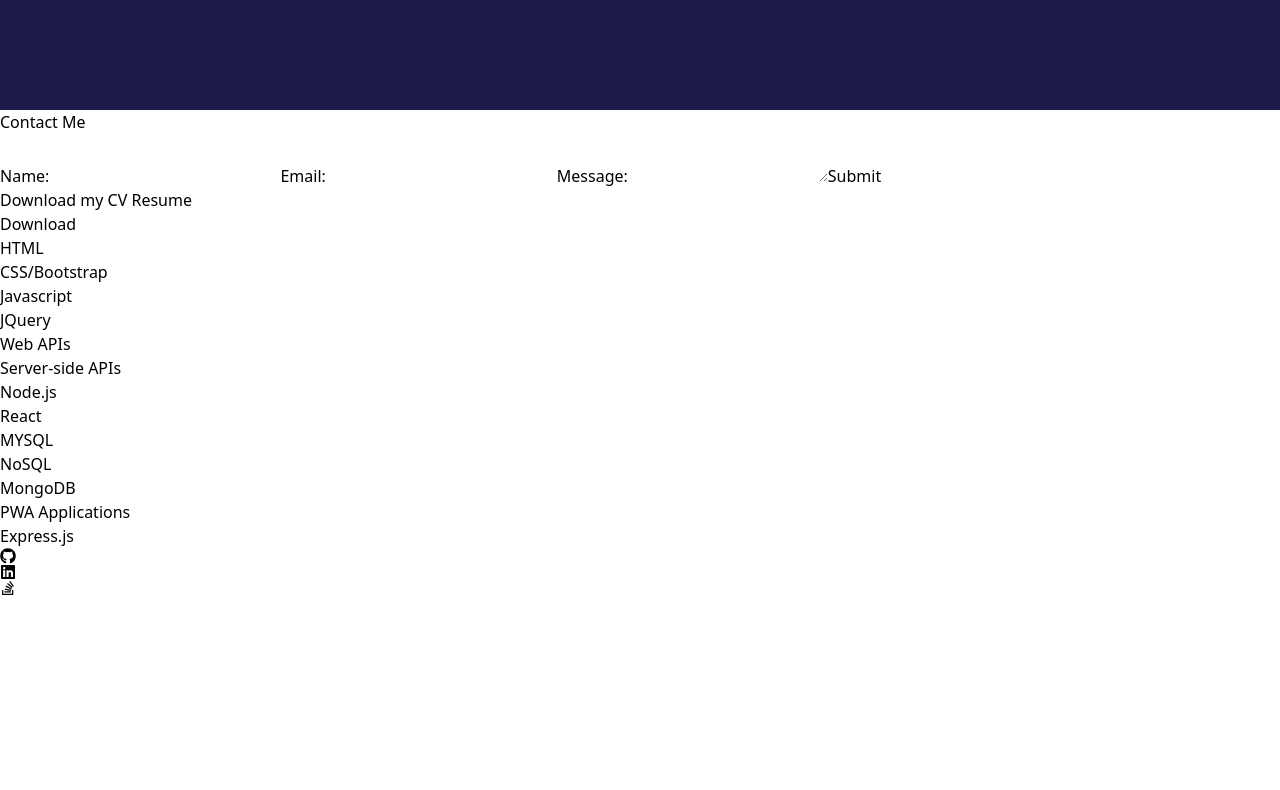
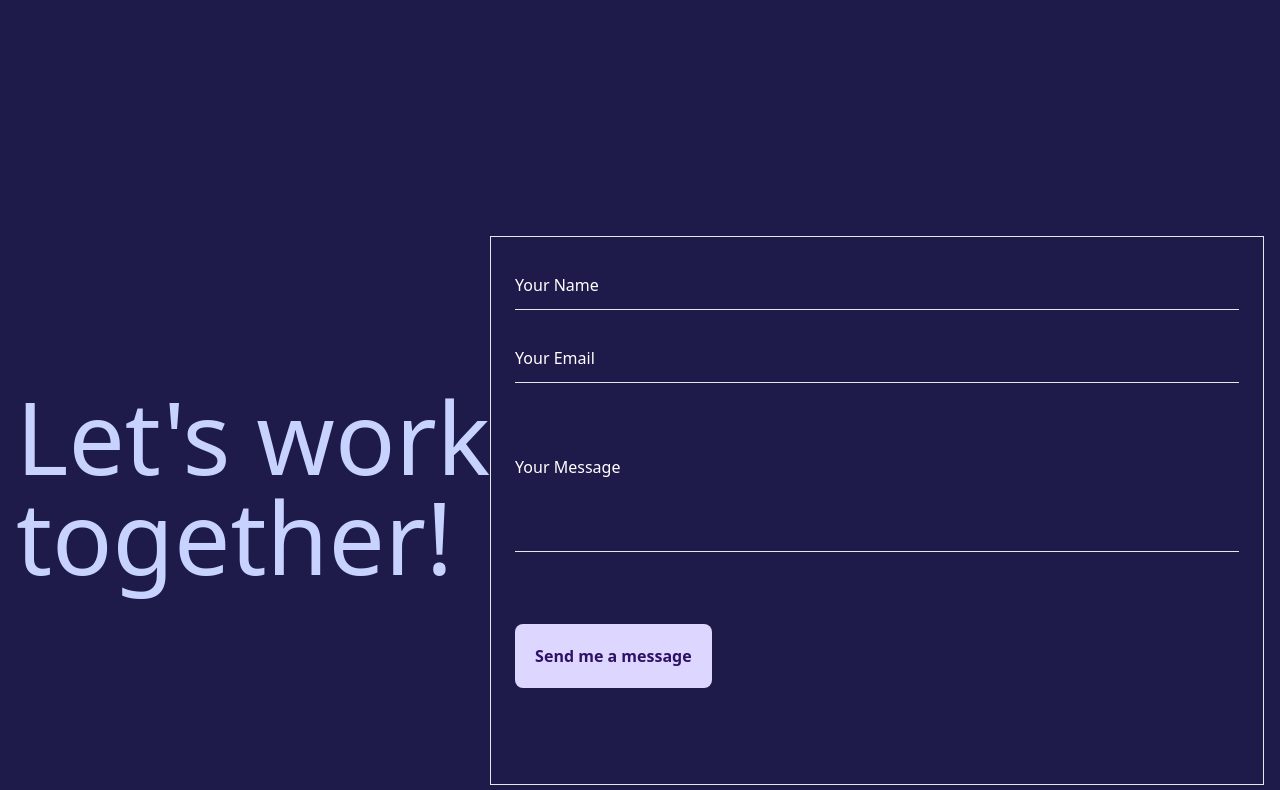
Before and after one commit to destinymarie32601/react-portfolio, a React (Create React App) app: page / in a window 1280 px wide. Shown: the part 1490-2280 px from the top of the page. Before the commit the page ends 2086 px from the top, so only its background shows below. Built offline with nearby package versions, Linux system fonts and the light colour scheme.

Commit message:
finishing up contact page

```diff
--- a/src/components/Contact.js
+++ b/src/components/Contact.js
@@ -1,52 +1,39 @@
-import React, {useState} from 'react';
+import React from 'react';
 
-function Contact() {
-    const [name, setName] = useState('');
-    const [email, setEmail] = useState('');
-    const [message, setMessage] = useState('');
+const Contact = () => {
+    return (
+        <div
+            name="contact"
+            className='w-full h-screen bg-[#1e1b4b] text-[#c7d2fe] flex justify-center items-center p-4'
+        >
+            <h2 className='text-[45px] lg:text-[100px] leading-none mb-12'>
+                Let's work <br /> together!
+            </h2>
+            <form className='flex-1 border rounded-2x1 flex flex-col gap-y-6 pb-24 p-6 items-start'>
+                <input
+                    className='bg-transparent border-b py-3 outline-none w-full
+            placeholder:text-white focus:border-accent'
+                    type='text'
+                    placeholder='Your Name'
+                />
+                <input
+                    className='bg-transparent border-b py-3 outline-none w-full
+            placeholder:text-white focus:border-accent '
+                    type='text'
+                    placeholder='Your Email'
+                />
+                <textarea
+                    className='bg-transparent border-b py-12 outline-none w-full
+            placeholder:text-white focus:border-accent resize-none mb-12'
+                    type='text'
+                    placeholder='Your Message'
+                ></textarea>
+                <button className='btn btn-lg bg-[#ddd6fe] text-center rounded-lg px-5 py-5 text-[#2e1065] font-bold'>Send me a message</button>
+            </form>
 
-    const handleSubmit = (e) => {
-        e.preventDefault();
-        console.log('Name:', name);
-        console.log('Email:', email);
-        console.log('Message:', message);
-        //form submission logic here
-    };
+        </div>
 
-    return(
-        <section className="contact">
-            <h2>Contact Me</h2>
-            <form onSubmit={handleSubmit}>
-                <label htmlFor="name">Name:</label>
-                <input
-                type="text"
-                id="name"
-                value={name}
-                onChange={(e) => setName(e.target.value)}
-                required
-                />
-
-                <label htmlFor="email">Email:</label>
-                <input
-                type="email"
-                id="email"
-                value={email}
-                onChange={(e) => setEmail(e.target.value)}
-                required
-                />
-
-                <label htmlFor="message">Message:</label>
-                <textarea
-                id="message"
-                value={message}
-                onChange={(e) => setMessage(e.target.value)}
-                required
-                ></textarea>
-
-                <button type="submit">Submit</button>
-            </form>
-        </section>
     );
-}
+};
 
 export default Contact;
--- a/src/components/Portfolio.js
+++ b/src/components/Portfolio.js
@@ -172,7 +172,6 @@ export const Portfolio = () => {
                             </a>
                         </div>
                     </div>
-
                 </div>
             </div>
         </div>
```
